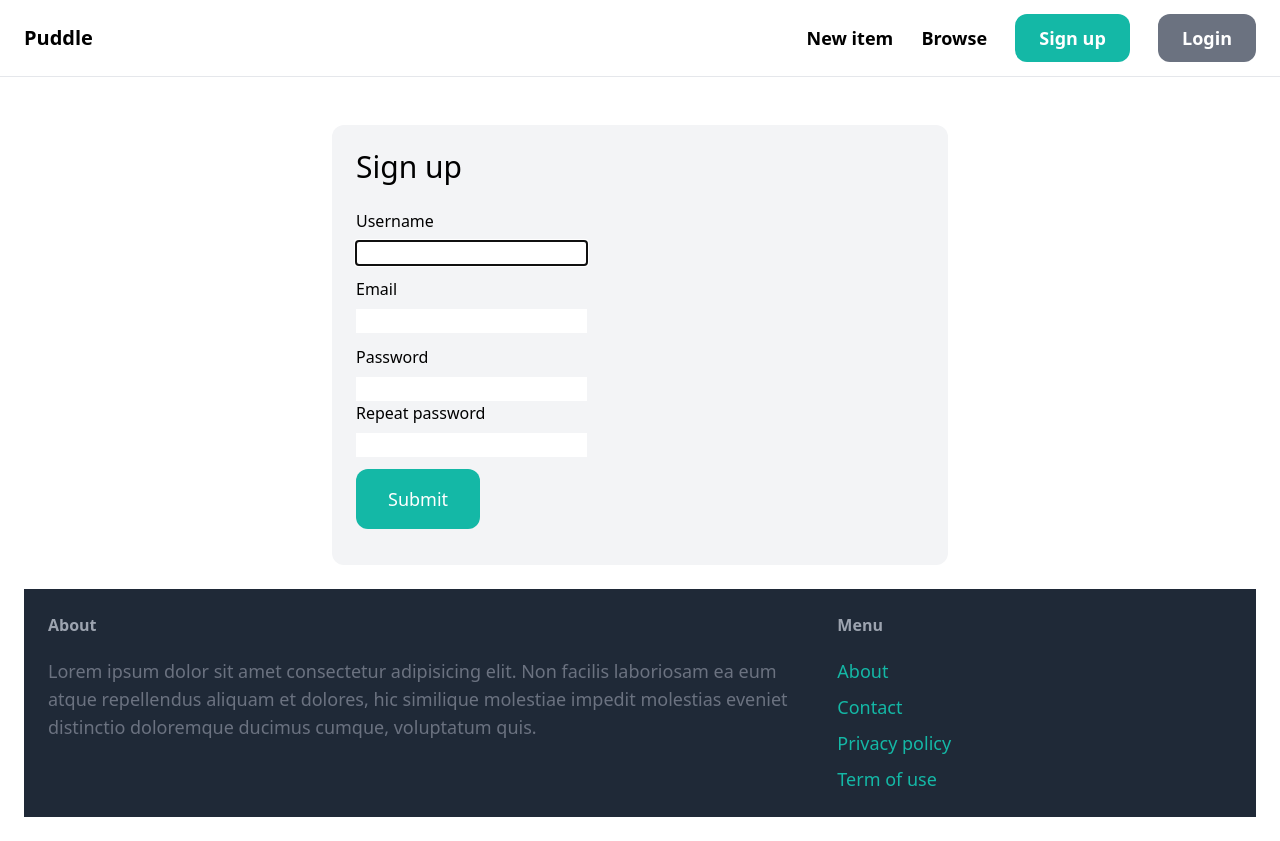
After one commit to homeGrownCheese/puddle, a Django app: page /signip/ in a window 1280 px wide. The commit adds this page. Run offline with Django 4.2, Linux system fonts and the light colour scheme; parts of the project's set-up code (start-up, migrations or seed data) failed here and were passed over; some libraries are stand-ins or nearby versions.

Commit message:
signup start

```diff
--- /dev/null
+++ b/puddle/core/forms.py
@@ -0,0 +1,9 @@
+from django import forms
+from django.contrib.auth.forms import UserCreationForm
+from django.contrib.auth.models import User
+
+
+class SignupForm(UserCreationForm):
+    class Meta:
+        model = User
+        fields = ('username', 'email', 'password1', 'password2')
--- a/puddle/core/templates/core/base.html
+++ b/puddle/core/templates/core/base.html
@@ -17,7 +17,7 @@
             <a href="#" class="text-lg font-semibold hover:text-gray-500">New item</a>
             <a href="#" class="text-lg font-semibold hover:text-gray-500">Browse</a>
 
-            <a href="#" class="px-6 py-3 text-lg font-semibold bg-teal-500 text-white rounded-xl hover:bg-teal-700">Sign
+            <a href="{% url 'core:signup' %}" class="px-6 py-3 text-lg font-semibold bg-teal-500 text-white rounded-xl hover:bg-teal-700">Sign
                 up</a>
             <a href="#"
                 class="px-6 py-3 text-lg font-semibold bg-gray-500 text-white rounded-xl hover:bg-gray-700">Login</a>
--- /dev/null
+++ b/puddle/core/templates/core/signup.html
@@ -0,0 +1,49 @@
+{% extends 'core/base.html' %}
+
+{% block title %}Sign up{% endblock title %}
+
+{% block content %}
+
+<div class="w-1/2 my-6 mx-auto p-6 bg-gray-100 rounded-xl">
+    <h1 class="mb-6 text-3xl">Sign up</h1>
+
+    <form action="." method="post">
+        {% csrf_token %}
+
+
+
+        <div class="mb-3">
+            <label class="inline-block mb-2">Username</label><br>
+            {{ form.username }}
+        </div>
+
+        <div class="mb-3">
+            <label class="inline-block mb-2">Email</label><br>
+            {{ form.email }}
+        </div>
+
+        <div class="mb-3">
+            <label class="inline-block mb-2">Password</label><br>
+            {{ form.password1 }}
+
+            <div class="mb-3">
+                <label class="inline-block mb-2">Repeat password</label><br>
+                {{ form.password2 }}
+            </div>
+
+            {% if form.errors or form.non_field_errors %}
+            <div class="mb-3 p-6 bg-red-100 rounded-xl">
+                {% for field in form %}
+                {{ field.errors}}
+                {% endfor %}
+
+                {{ form.non_field_errors }}
+            </div>
+            {% endif %}
+
+
+            <button class="py-4 px-8 text-lg bg-teal-500 hover:bg-teal-700 rounded-xl text-white">Submit</button>
+    </form>
+</div>
+
+{% endblock content %}
--- a/puddle/core/urls.py
+++ b/puddle/core/urls.py
@@ -8,4 +8,5 @@ app_name = 'core'
 urlpatterns = [
     path('', views.index, name='index'),
     path('contact/', views.contact, name='contact'),
+    path('signip/', views.signup, name='signup'),
 ]
--- a/puddle/core/views.py
+++ b/puddle/core/views.py
@@ -1,6 +1,8 @@
 from django.shortcuts import render
 
 from item.models import Category, Item
+
+from .forms import SignupForm
 
 
 def index(request):
@@ -15,3 +17,12 @@ def index(request):
 
 def contact(request):
     return render(request, 'core/contact.html')
+
+
+def signup(request):
+    form = SignupForm()
+
+    ctx = {
+        'form': form
+    }
+    return render(request, 'core/signup.html', ctx)
```
